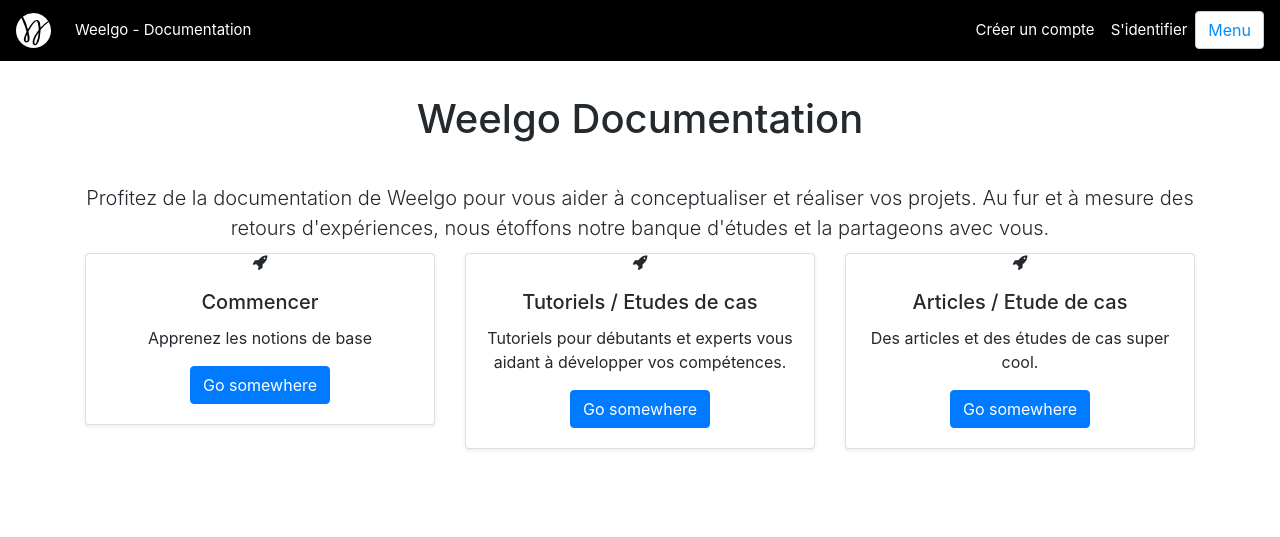
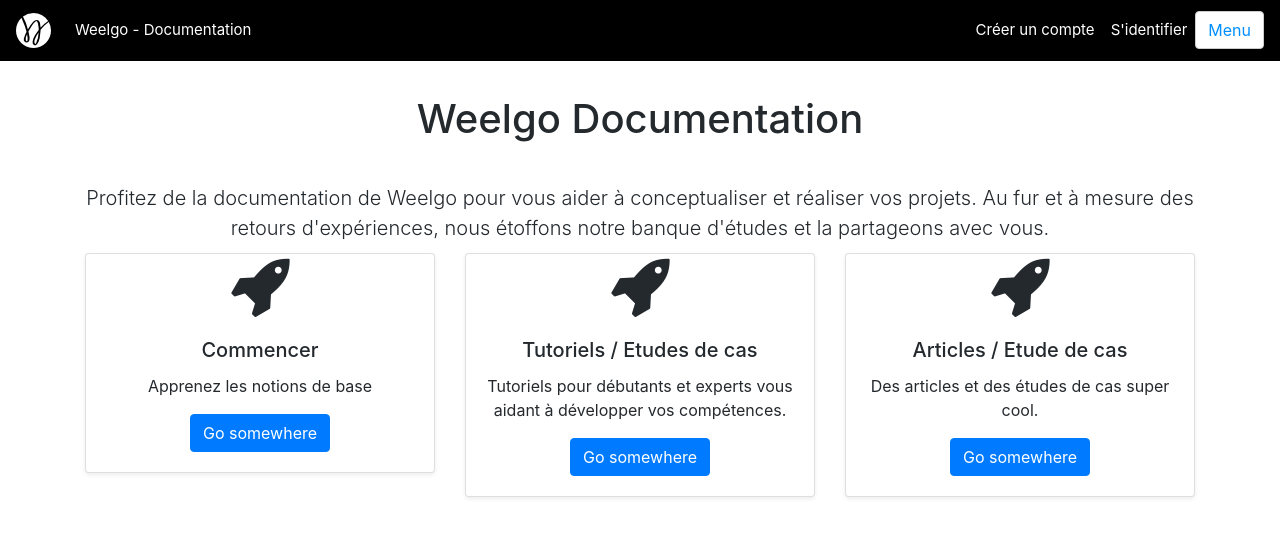
Before and after one commit to Weelgo/weelgo.github.io, a Jekyll site: the page built from fr/index.html, in a window 1280 px wide and 900 px high. Shown: the top 537 px of the window. Built offline with Jekyll 4.4.1, drawn with Linux system fonts in a browser that asks for light colours.

Commit message:
Amélioration

```diff
--- a/_layouts/main_index_fr.html
+++ b/_layouts/main_index_fr.html
@@ -25,7 +25,7 @@
 			<div class="col-md-4">
 
 				<div class="card mb-4 shadow-sm text-center">
-					<i class="fa fa-rocket" aria-hidden="true"></i>
+					<i class="fa fa-rocket fa-4x" aria-hidden="true"></i>
 					<div class="card-body">
 						<h5 class="card-title">{{ lev1.name }}</h5>
 						<p class="card-text">{{ lev1.description }}</p>
```
